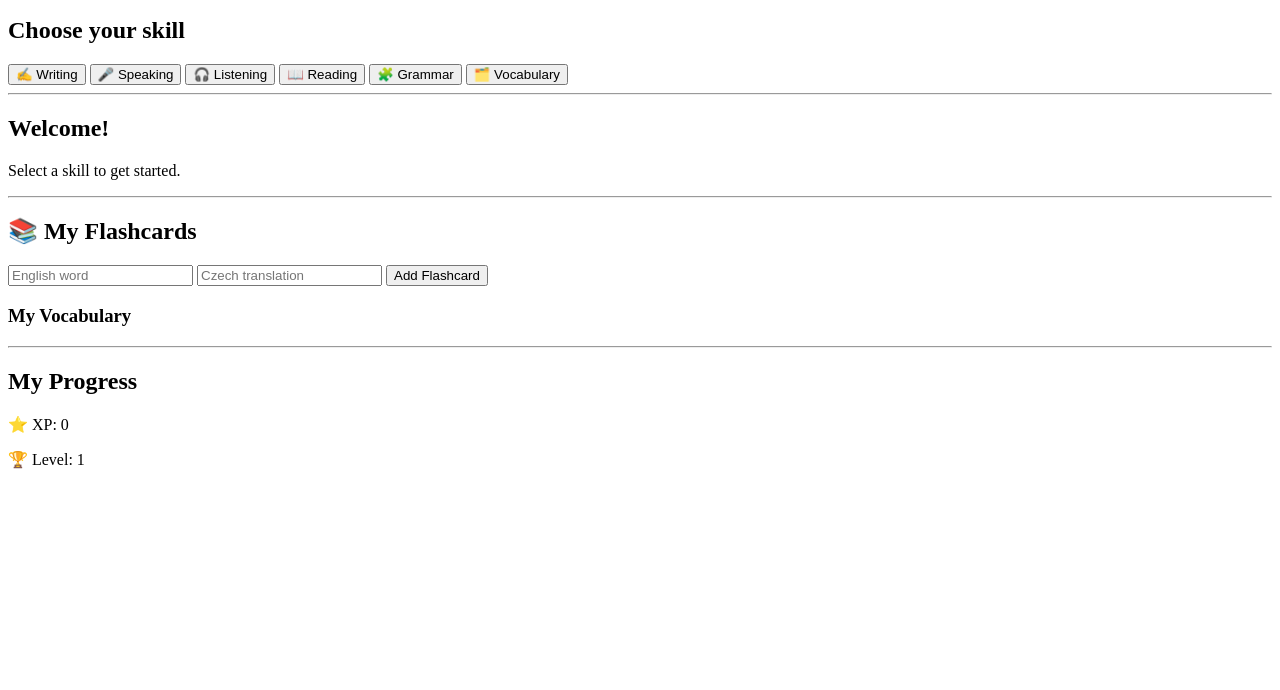
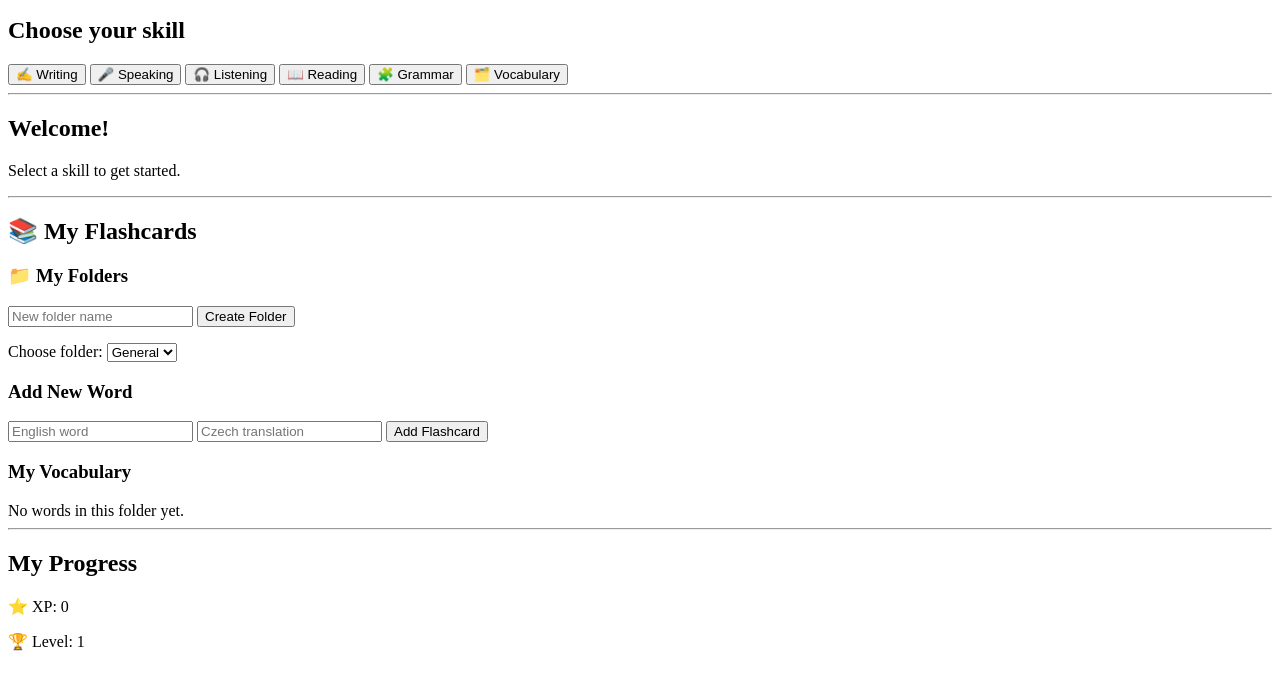
Before and after one commit to nelapukanova-cloud/lingoverse, a plain HTML site: page index.html in a window 1280 px wide. Shown: the part 102-792 px from the top of the page. Drawn offline with Linux system fonts and the light colour scheme.

Commit message:
Add vocabulary folders

```diff
--- a/index.html
+++ b/index.html
@@ -29,6 +29,20 @@
 
   <h2>📚 My Flashcards</h2>
 
+  <h3>📁 My Folders</h3>
+
+  <input type="text" id="folder-name"
+         placeholder="New folder name">
+
+  <button onclick="addFolder()">Create Folder</button>
+
+  <p>
+    <label for="folder-select">Choose folder:</label>
+    <select id="folder-select" onchange="showFlashcards()"></select>
+  </p>
+
+  <h3>Add New Word</h3>
+
   <input type="text" id="english-word"
          placeholder="English word">
 
@@ -49,20 +63,89 @@
   <script>
     function showSkill(skill) {
       document.getElementById("skill-title").textContent = skill;
-
       document.getElementById("skill-description").textContent =
         "Welcome to your " + skill + " practice!";
     }
 
-    let flashcards = JSON.parse(
+    const flashcards = JSON.parse(
       localStorage.getItem("lingoverse-flashcards") || "[]"
     );
 
+    let folders = JSON.parse(
+      localStorage.getItem("lingoverse-folders") || '["General"]'
+    );
+
+    // Keep the original folder for existing words.
+    if (!folders.includes("General")) {
+      folders.unshift("General");
+    }
+
+    function saveFolders() {
+      localStorage.setItem(
+        "lingoverse-folders",
+        JSON.stringify(folders)
+      );
+    }
+
+    function updateFolderSelect() {
+      const select = document.getElementById("folder-select");
+      const previous = select.value;
+      select.innerHTML = "";
+
+      folders.forEach(function(folder) {
+        const option = document.createElement("option");
+        option.value = folder;
+        option.textContent = folder;
+        select.appendChild(option);
+      });
+
+      if (folders.includes(previous)) {
+        select.value = previous;
+      }
+    }
+
+    function addFolder() {
+      const input = document.getElementById("folder-name");
+      const name = input.value.trim();
+
+      if (name === "") {
+        alert("Please enter a folder name!");
+        return;
+      }
+
+      if (folders.some(folder =>
+        folder.toLowerCase() === name.toLowerCase()
+      )) {
+        alert("This folder already exists!");
+        return;
+      }
+
+      folders.push(name);
+      saveFolders();
+      updateFolderSelect();
+
+      document.getElementById("folder-select").value = name;
+      input.value = "";
+      showFlashcards();
+    }
+
     function showFlashcards() {
       const list = document.getElementById("flashcard-list");
+      const selectedFolder =
+        document.getElementById("folder-select").value;
+
       list.innerHTML = "";
 
-  flashcards.forEach(function(card) {
+      const visibleCards = flashcards.filter(function(card) {
+        return (card.folder || "General") === selectedFolder;
+      });
+
+      if (visibleCards.length === 0) {
+        list.textContent = "No words in this folder yet.";
+        return;
+      }
+
+      visibleCards.forEach(function(card) {
         const item = document.createElement("p");
         item.textContent = card.english + " — " + card.czech;
         list.appendChild(item);
@@ -70,8 +153,14 @@ function showFlashcards() {
     }
 
     function addFlashcard() {
-  const english = document.getElementById("english-word").value.trim();
-  const czech = document.getElementById("czech-word").value.trim();
+      const english =
+        document.getElementById("english-word").value.trim();
+
+      const czech =
+        document.getElementById("czech-word").value.trim();
+
+      const folder =
+        document.getElementById("folder-select").value;
 
       if (english === "" || czech === "") {
         alert("Please fill in both fields!");
@@ -80,7 +169,8 @@ function addFlashcard() {
 
       flashcards.push({
         english: english,
-    czech: czech
+        czech: czech,
+        folder: folder
       });
 
       localStorage.setItem(
@@ -94,6 +184,9 @@ function addFlashcard() {
       document.getElementById("czech-word").value = "";
     }
 
+    saveFolders();
+    updateFolderSelect();
+    showFlashcards();
   </script>
 
 </body>
```
Lines whose indentation alone changed are shown as unchanged.
